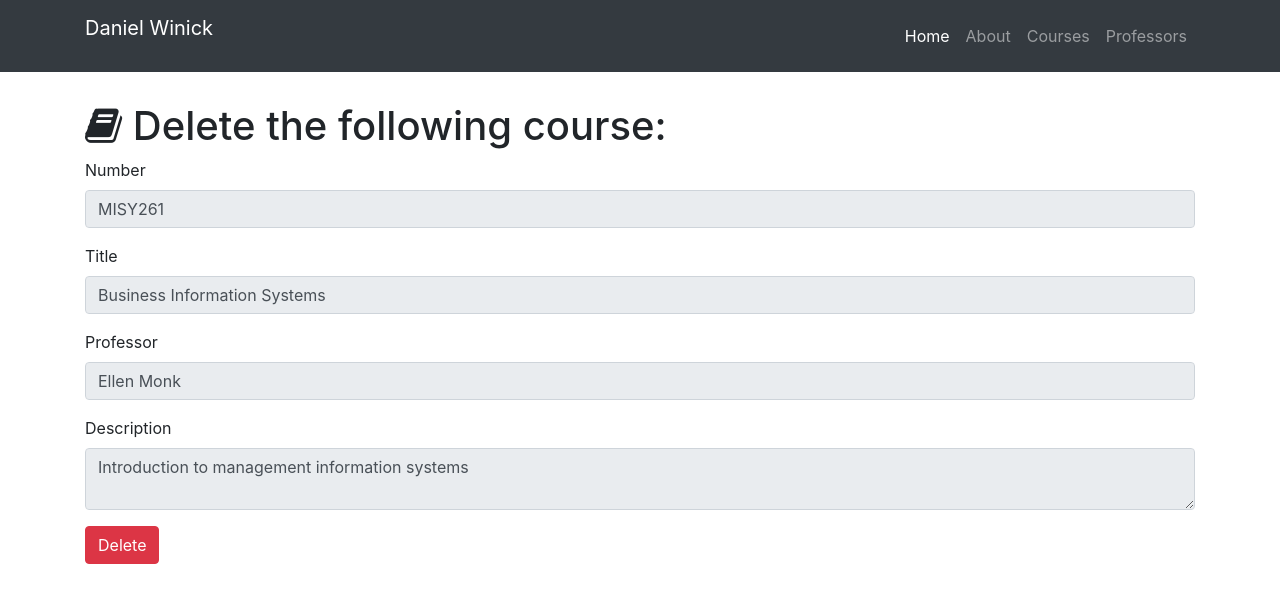
After one commit to djwinick/my-resume, a Flask app: page /course/delete/1 in a window 1280 px wide. The commit adds this page. Shown: the top 603 px of the page. Run offline with Flask 2, Linux system fonts and the light colour scheme; data comes from the database, SQL or seed files in the repository; both versions use the stored data as it was after the commit; some libraries are stand-ins or nearby versions.

Commit message:
added delete functions

```diff
--- a/resume.py
+++ b/resume.py
@@ -17,7 +17,7 @@ class Professor(db.Model):
     id = db.Column(db.Integer, primary_key=True)
     name = db.Column(db.String(64))
     dept = db.Column(db.String(10))
-    courses = db.relationship('Course', backref='professor')
+    courses = db.relationship('Course', backref='professor', cascade="delete")
 
 
 class Course(db.Model):
@@ -89,6 +89,19 @@ def edit_professors(id):
         return redirect(url_for('show_all_professors'))
 
 
+@app.route('/professor/delete/<int:id>', methods=['GET', 'POST'])
+def delete_professors(id):
+    professor = Professor.query.filter_by(id=id).first()
+    if request.method == 'GET':
+        return render_template('professors-delete.html', professor=professor)
+    if request.method == 'POST':
+        # delete the professor by id
+        # all related courses are deleted as well
+        db.session.delete(professor)
+        db.session.commit()
+        return redirect(url_for('show_all_professors'))
+
+
 @app.route('/course/add', methods=['GET', 'POST'])
 def add_courses():
     if request.method == 'GET':
@@ -128,6 +141,20 @@ def edit_course(id):
         return redirect(url_for('show_all_courses'))
 
 
+@app.route('/course/delete/<int:id>', methods=['GET', 'POST'])
+def delete_course(id):
+    course = Course.query.filter_by(id=id).first()
+    professors = Professor.query.all()
+    if request.method == 'GET':
+        return render_template('courses-delete.html', course=course, professors=professors)
+    if request.method == 'POST':
+        # use the id to delete the course
+        # course.query.filter_by(id=id).delete()
+        db.session.delete(course)
+        db.session.commit()
+        return redirect(url_for('show_all_courses'))
+
+
 @app.route('/about')
 def about():
     return render_template('about.html')
--- /dev/null
+++ b/templates/courses-delete.html
@@ -0,0 +1,29 @@
+{% extends "home-base.html"%}
+{% block title %}Delete Course{% endblock %}
+{% block page_content%}
+
+  <!-- Page Content -->
+  <div class="container">
+    <h1 class="mt-5"><i class="fa fa-book" aria-hidden="true"></i> Delete the following course:</h1>
+    <form action="/course/delete/{{course.id}}" method="post">
+      <div class="form-group">
+        <label>Number</label>
+        <input class="form-control" type="text" name="number" value="{{course.number}}" required="true" readonly="true">
+      </div>
+      <div class="form-group">
+        <label>Title</label>
+        <input class="form-control" type="text" name="title" value="{{course.title}}" readonly="true">
+      </div>
+      <div class="form-group">
+        <label>Professor</label>
+        <input class="form-control" type="text" name="professor" value="{{course.professor.name}}" readonly="true">
+      </div>
+      <div class="form-group">
+        <label>Description</label>
+        <textarea class="form-control" name="desc" required="true" readonly="true">{{course.desc}}</textarea>
+      </div>
+      <button type="submit" class="btn btn-danger" id="delete_btn">Delete</button>
+    </form>
+  </div>
+
+{% endblock%}
--- a/templates/courses.html
+++ b/templates/courses.html
@@ -55,6 +55,7 @@
               </td>
               <td>
                 <a href="/course/edit/{{course.id}}" class="btn btn-success" role="button" aria-disabled="true">Edit</a>
+                <a href="/course/delete/{{course.id}}" class="btn btn-danger" role="button" aria-disabled="true">Delete</a>
               </td>
           </tr>
 
--- a/templates/professors.html
+++ b/templates/professors.html
@@ -26,6 +26,7 @@
               <td>{{professor.dept}}</td>
               <td>
                 <a href="/professor/edit/{{professor.id}}" class="btn btn-success" role="button" aria-disabled="true">Edit</a>
+                <a href="/professor/delete/{{professor.id}}" class="btn btn-danger" role="button">Delete</a>
               </td>
           </tr>
           {% endfor%}
```
Also changed, not shown: templates/professors-delete.html (added, +21 -0 lines), data.sqlite.
